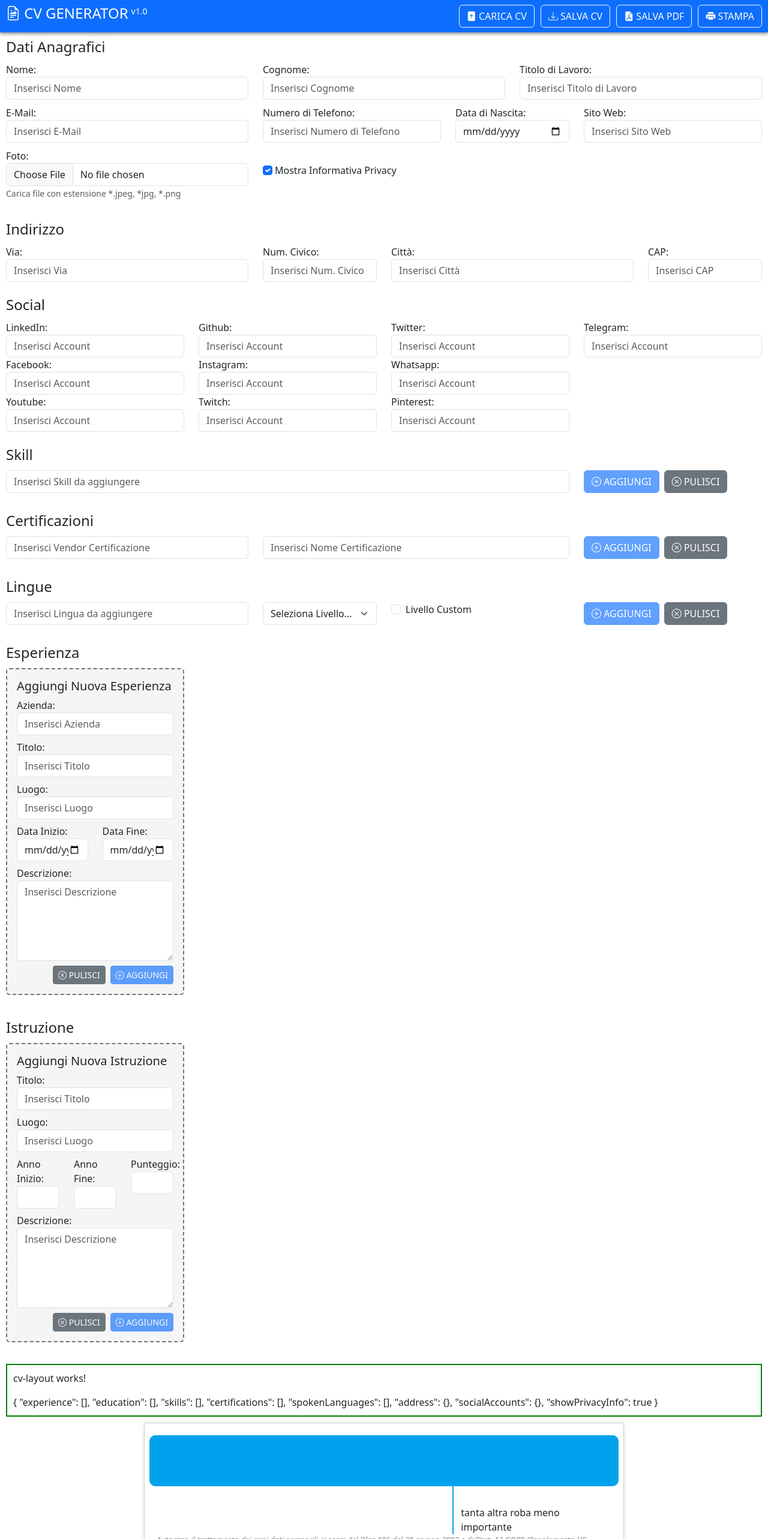
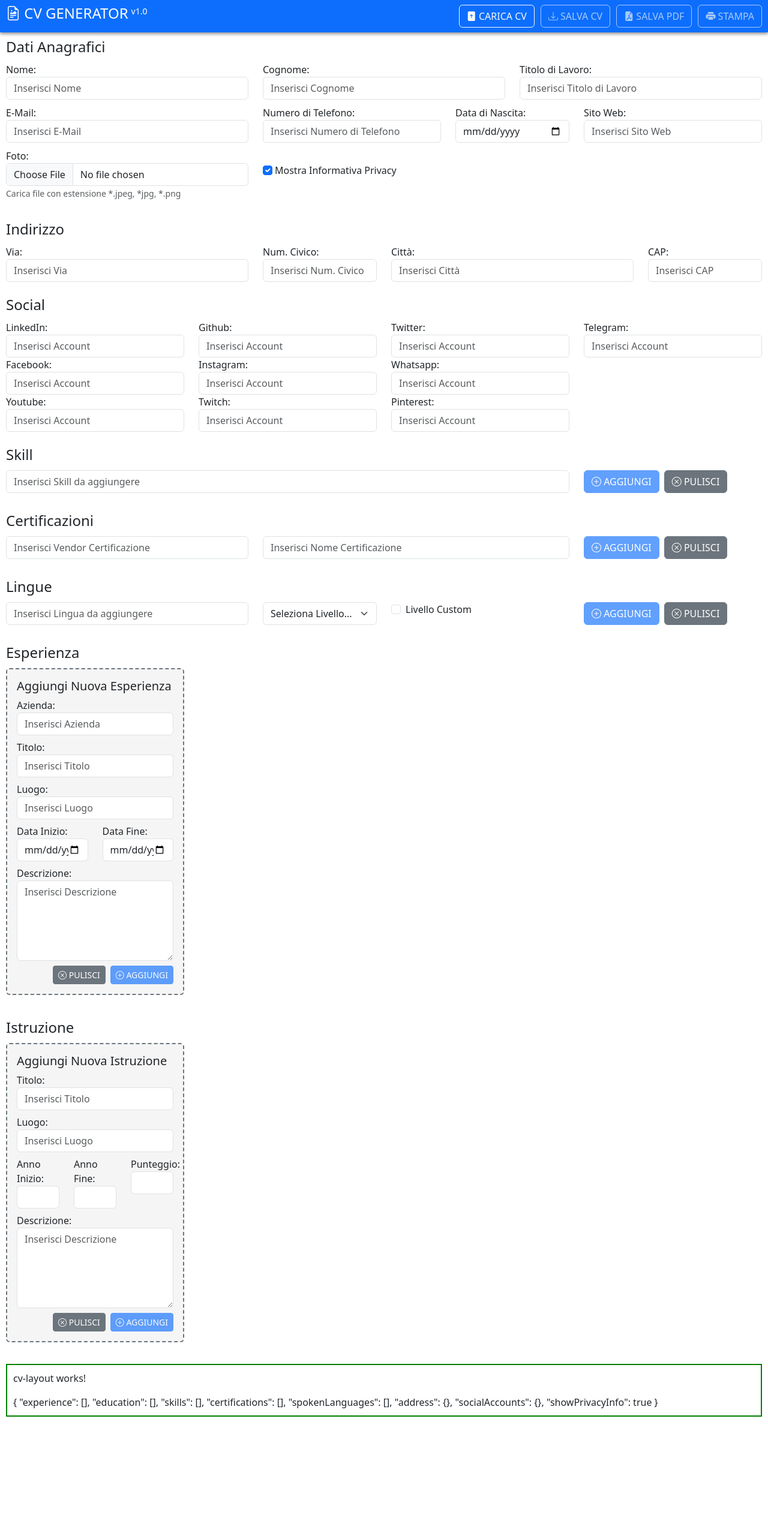
Before and after one commit to davenar/cv-generator, an Angular app: page /home in a window 1280 px wide. Shown: the top 2566 px of the page at 60% size. After the commit the page ends 2396 px from the top, so only its background shows below. Built offline with nearby package versions, Linux system fonts and the light colour scheme.

Commit message:
aggiunti controlli sui buttons

```diff
--- a/src/app/components/cv-layout/cv-layout.component.html
+++ b/src/app/components/cv-layout/cv-layout.component.html
@@ -7,11 +7,7 @@
   <!-- <img *ngIf="datasource?.photo" [src]="datasource.photo"> -->
 </div>
 
-<div class="a4-div">
-
-
-
-
+<div *ngIf="datasource.firstName" class="a4-div">
   <div class="row">
 
     <!-- INTESTAZIONE -->
@@ -260,9 +256,6 @@
             </div>
           </div>
 
-
-
-          tanta altra roba meno importante
         </div>
       </div>
     </div>
--- a/src/app/components/shared/toolbar/toolbar.component.html
+++ b/src/app/components/shared/toolbar/toolbar.component.html
@@ -18,15 +18,15 @@
 
 
 
-    <button class="btn btn-outline-light" (click)="downloadJSON(cv)">
+    <button class="btn btn-outline-light" [disabled]="!cv?.firstName" (click)="downloadJSON(cv)">
       <i class="bi bi-download"></i>
       SALVA CV
     </button>
-    <button class="btn btn-outline-light">
+    <button class="btn btn-outline-light" [disabled]="!cv?.firstName">
       <i class="bi bi-file-earmark-pdf-fill"></i>
       SALVA PDF
     </button>
-    <button class="btn btn-outline-light" (click)="printCV()">
+    <button class="btn btn-outline-light" (click)="printCV()" [disabled]="!cv?.firstName">
       <i class="bi bi-printer-fill"></i>
       STAMPA
     </button>
```
